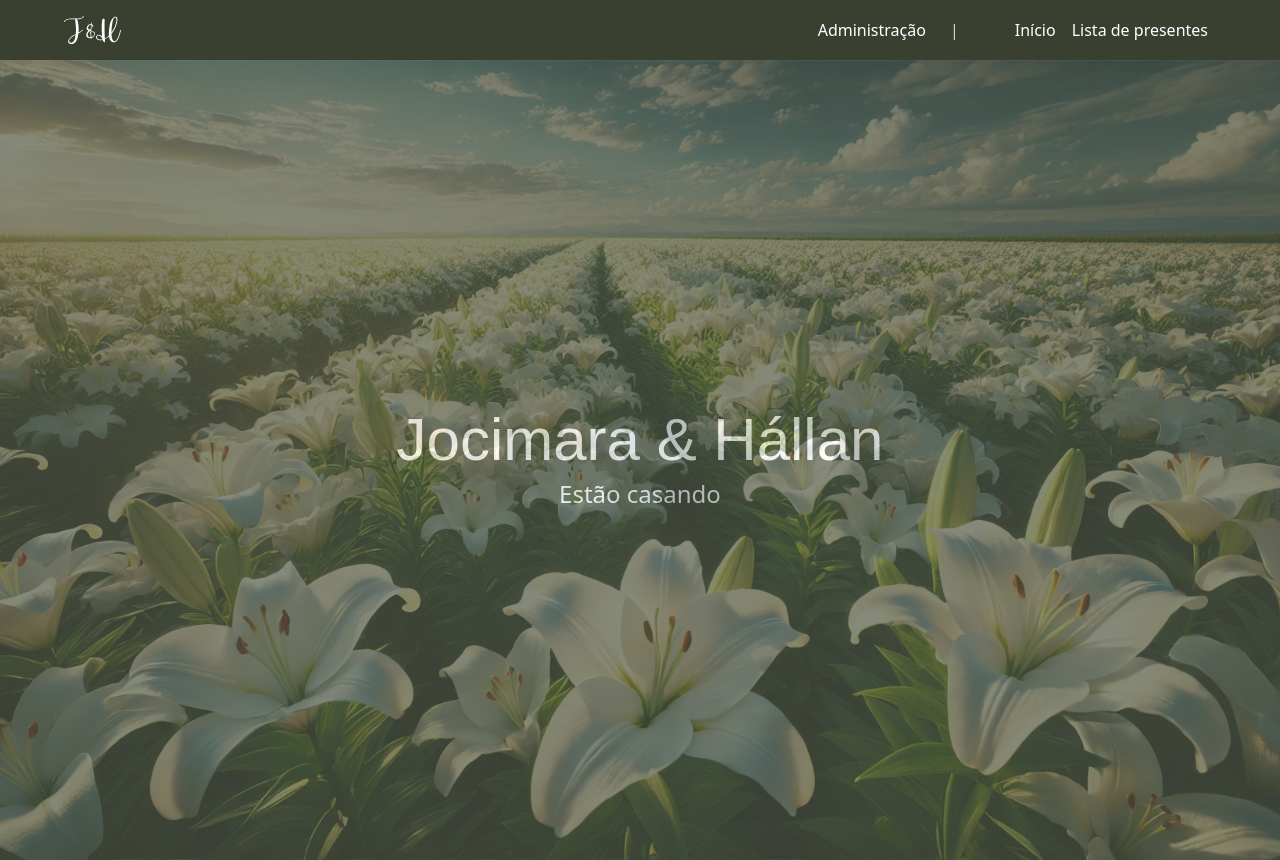
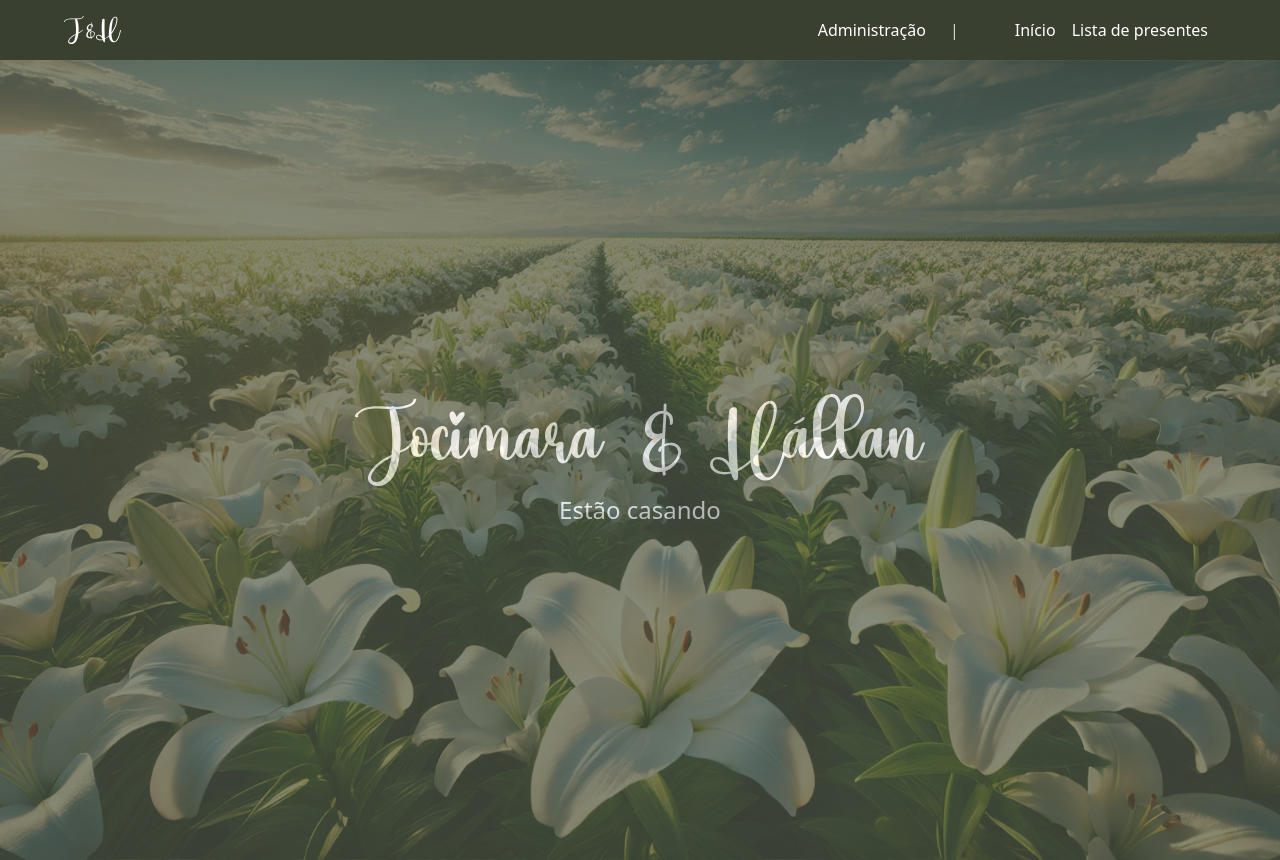
Before and after one commit to hallan-n/casamento-frontend, a React (Vite) app: page / in a window 1280 px wide. Built offline with nearby package versions, Linux system fonts and the light colour scheme.

Commit message:
Add favicon and update layout in Home and Header components

```diff
--- a/index.html
+++ b/index.html
@@ -5,6 +5,7 @@
     <link rel="icon" type="image/svg+xml" href="/vite.svg" />
     <meta name="viewport" content="width=device-width, initial-scale=1.0" />
     <link rel="stylesheet" href="src/styles.css">
+    <link rel="shortcut icon" href="src/assets/favicon.svg" type="image/x-icon">
     <link rel="stylesheet" href="https://fonts.googleapis.com/css2?family=Material+Symbols+Outlined:opsz,wght,FILL,GRAD@20..48,100..700,0..1,-50..200" />
     <title>Jocimara e Hállan</title>
   </head>
--- a/src/components/Header.jsx
+++ b/src/components/Header.jsx
@@ -11,7 +11,9 @@ export default function Header() {
         <div className='sticky top-0 z-10'>
             <header className='bg-olive-3 p-4 flex'>
                 <div className='w-full max-w-6xl mx-auto flex justify-between items-center'>
-                    <img src="/src/assets/logo.svg" className='h-7' />
+                    <Link to="/">
+                        <img src="/src/assets/logo.svg" className='h-7' />
+                    </Link>
                     <ul className='hidden md:flex text-white'>
                         <span className='flex justify-between me-8'>
                             <li className='cursor-pointer px-2 hover:text-zinc-400 transition-all'><Link to="/admin-login">Administração</Link></li>
--- a/src/pages/Home.jsx
+++ b/src/pages/Home.jsx
@@ -5,10 +5,10 @@ export default function Home() {
   return (
     <div className='h-screen'>
       <Header/>
-      <main className='flex justify-center items-center bg-olive-2 h-full relative  w-full'>
+      <main className='flex justify-center items-center bg-olive-2 h-full relative w-full'>
         <div className="absolute inset-0 bg-cover bg-center opacity-30" style={{backgroundImage: "url('src/assets/fundo.webp')"}}></div>
-        <div className='text-white'>
-          <p className='text-center font-daily text-6xl'>Jocimara & Hállan</p>
+        <div className='text-white p-4'>
+          <img src='/src/assets/logo_full.svg'/>
           <p className='text-center mt-2 text-2xl'>Estão casando</p>
         </div>
       </main>
```
Also changed, not shown: src/assets/favicon.svg (added), src/assets/logo_full.svg (added).
